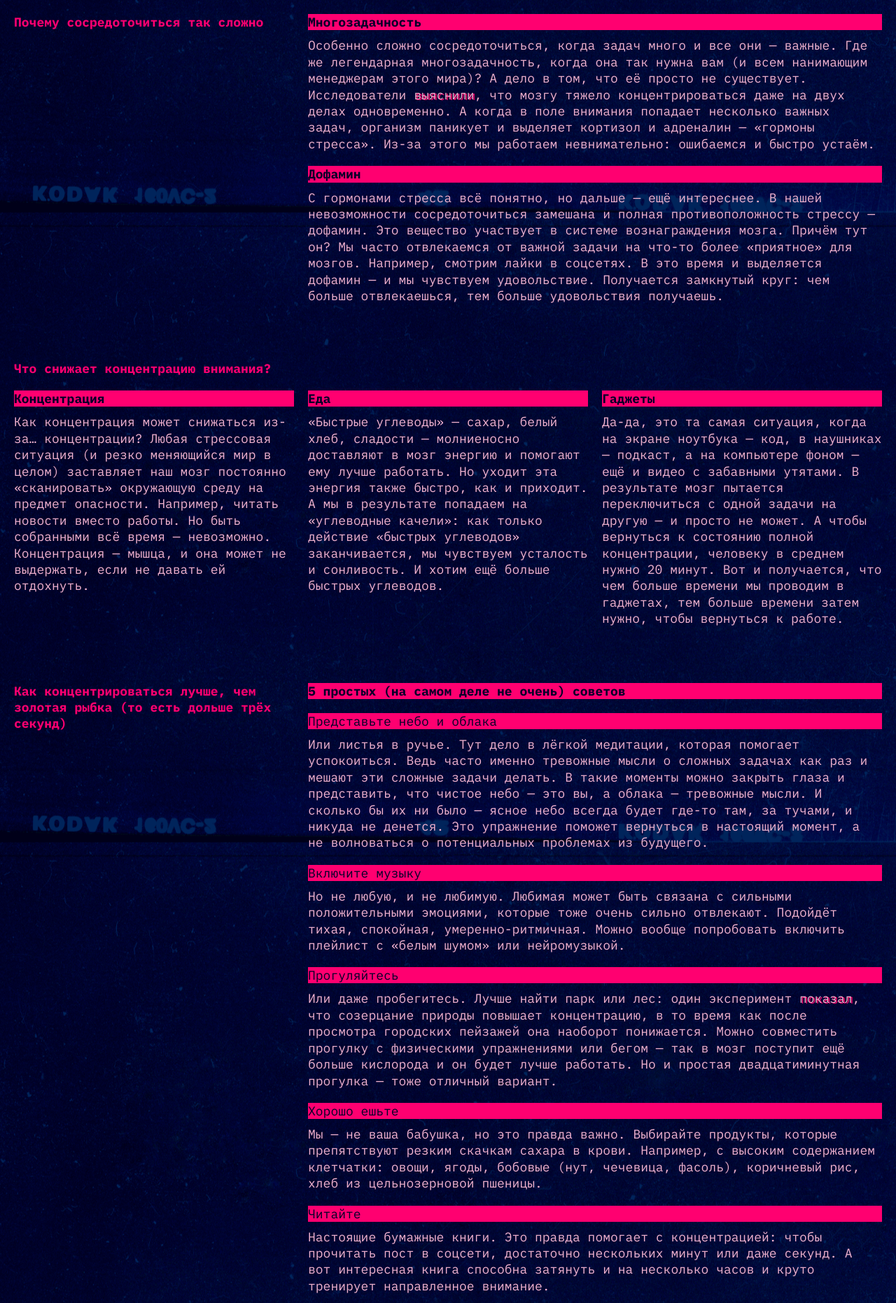
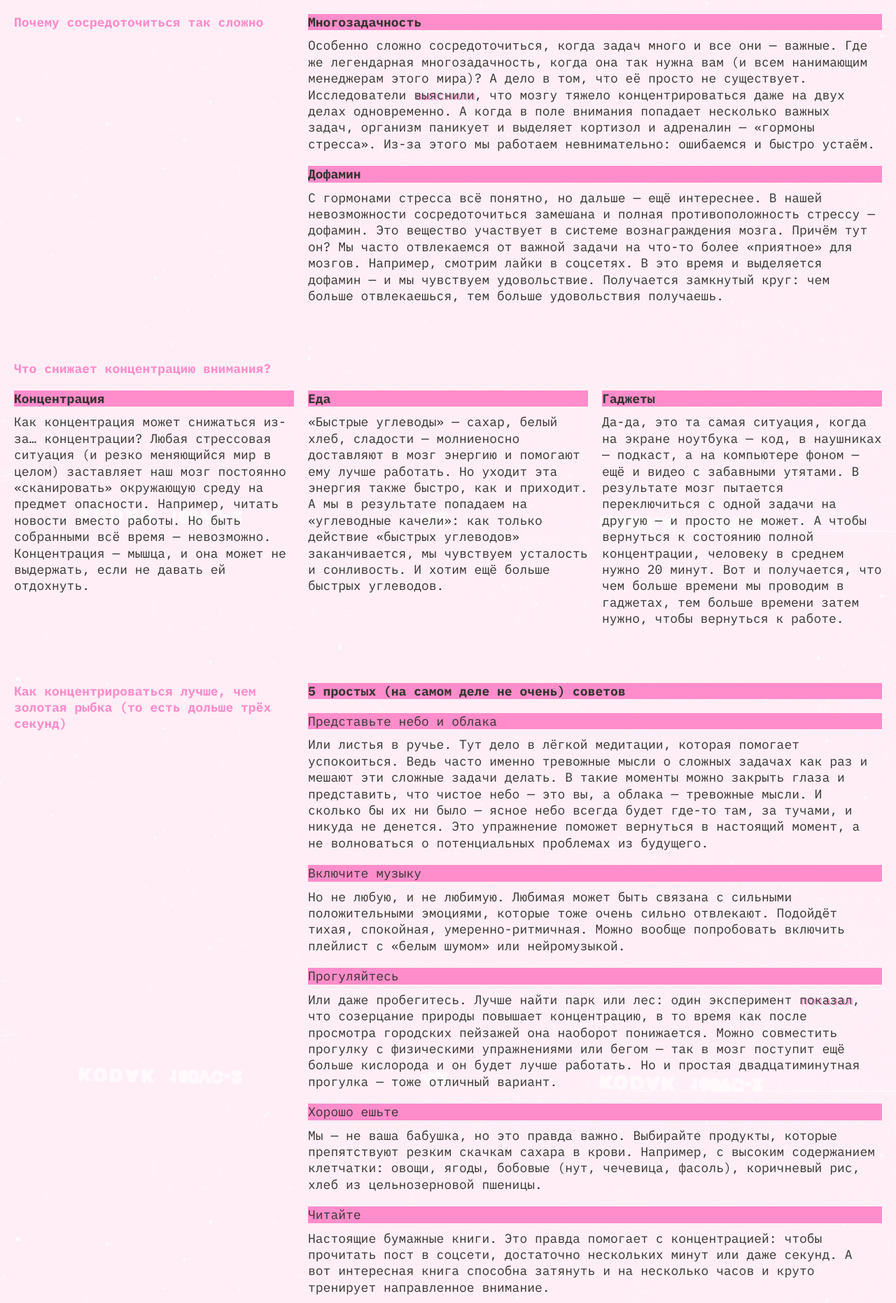
Before and after one commit to Polyanina-xenia/slozhno-sosredotochitsya-fd, a plain HTML site: page index.html in a window 1280 px wide. Shown: the part 840-2702 px from the top of the page at 70% size. Drawn offline with Linux system fonts and the light colour scheme.

Commit message:
исправление всех замечаний

```diff
--- a/index.html
+++ b/index.html
@@ -54,56 +54,70 @@
     <main class="content">
       <section class="content-section about">
         <h2 class="page__heading-title">Почему сосредоточиться так сложно</h2>
-        <div class="definestions-block text-content">
-          <h3 class="page__title title-decor">Многозадачность</h3>
-          <p class="page__text">Особенно сложно сосредоточиться, когда задач много и все они — важные.
+        <div class="cards-block text-content">
+          <article class="card">
+            <h3 class="card__title">Многозадачность</h3>
+            <p class="card__text">Особенно сложно сосредоточиться, когда задач много и все они — важные.
               Где же легендарная многозадачность, когда она так нужна вам (и всем
               нанимающим менеджерам этого мира)? А дело в том, что её просто не существует.
               Исследователи <a class="link" href="https://dana.org/news-and-insights/" target="_blank">выяснили</a>, что мозгу тяжело концентрироваться даже на двух делах одновременно.
               А когда в поле внимания попадает несколько важных задач, организм паникует и выделяет
               кортизол и адреналин — «гормоны стресса». Из-за этого мы работаем невнимательно:
               ошибаемся и быстро устаём.</p>
-          <h3 class="page__title title-decor">Дофамин</h3>
-          <p class="page__text">С гормонами стресса всё понятно, но дальше — ещё интереснее.
+          </article>
+          <article class="card">
+            <h3 class="card__title">Дофамин</h3>
+            <p class="card__text">С гормонами стресса всё понятно, но дальше — ещё интереснее.
               В нашей невозможности сосредоточиться замешана и полная противоположность
               стрессу — дофамин. Это вещество участвует в системе вознаграждения мозга.
               Причём тут он? Мы часто отвлекаемся от важной задачи на что-то более
               «приятное» для мозгов. Например, смотрим лайки в соцсетях.
               В это время и выделяется дофамин — и мы чувствуем удовольствие.
               Получается замкнутый круг: чем больше отвлекаешься, тем больше удовольствия получаешь.</p>
+          </article>
         </div>
       </section>
       <section class="content-section reasons">
         <h2 class="page__heading-title">Что снижает концентрацию внимания?</h2>
-        <div class="bad-impact-block">
-          <div>
-          <h3 class="page__title title-decor">Концентрация</h3>
-          <p class="page__text">Как концентрация может снижаться из-за… концентрации? Любая стрессовая ситуация (и резко меняющийся мир в целом) заставляет наш мозг постоянно «сканировать» окружающую среду на предмет опасности. Например, читать новости вместо работы. Но быть собранными всё время — невозможно. Концентрация — мышца, и она может не выдержать, если не давать ей отдохнуть.</p>
-          </div>
-          <div>
-          <h3 class="page__title title-decor">Еда</h3>
-          <p class="page__text">«Быстрые углеводы» — сахар, белый хлеб, сладости — молниеносно доставляют в мозг энергию и помогают ему лучше работать. Но уходит эта энергия также быстро, как и приходит. А мы в результате попадаем на «углеводные качели»: как только действие «быстрых углеводов» заканчивается, мы чувствуем усталость и сонливость. И хотим ещё больше быстрых углеводов.</p>
-          </div>
-          <div>
-          <h3 class="page__title title-decor">Гаджеты</h3>
-          <p class="page__text">Да-да, это та самая ситуация, когда на экране ноутбука — код, в наушниках — подкаст, а на компьютере фоном — ещё и видео с забавными утятами. В результате мозг пытается переключиться с одной задачи на другую — и просто не может. А чтобы вернуться к состоянию полной концентрации, человеку в среднем нужно 20 минут. Вот и получается, что чем больше времени мы проводим в гаджетах, тем больше времени затем нужно, чтобы вернуться к работе.</p>
-          </div>
+        <div class="cards-block bad-impact-block">
+          <article class="card">
+          <h3 class="card__title">Концентрация</h3>
+          <p class="card__text">Как концентрация может снижаться из-за… концентрации? Любая стрессовая ситуация (и резко меняющийся мир в целом) заставляет наш мозг постоянно «сканировать» окружающую среду на предмет опасности. Например, читать новости вместо работы. Но быть собранными всё время — невозможно. Концентрация — мышца, и она может не выдержать, если не давать ей отдохнуть.</p>
+          </article>
+          <article class="card">
+          <h3 class="card__title">Еда</h3>
+          <p class="card__text">«Быстрые углеводы» — сахар, белый хлеб, сладости — молниеносно доставляют в мозг энергию и помогают ему лучше работать. Но уходит эта энергия также быстро, как и приходит. А мы в результате попадаем на «углеводные качели»: как только действие «быстрых углеводов» заканчивается, мы чувствуем усталость и сонливость. И хотим ещё больше быстрых углеводов.</p>
+          </article>
+          <article class="card">
+          <h3 class="card__title">Гаджеты</h3>
+          <p class="card__text">Да-да, это та самая ситуация, когда на экране ноутбука — код, в наушниках — подкаст, а на компьютере фоном — ещё и видео с забавными утятами. В результате мозг пытается переключиться с одной задачи на другую — и просто не может. А чтобы вернуться к состоянию полной концентрации, человеку в среднем нужно 20 минут. Вот и получается, что чем больше времени мы проводим в гаджетах, тем больше времени затем нужно, чтобы вернуться к работе.</p>
+          </article>
         </div>
       </section>
       <section class="content-section recommendations">
         <h2 class="page__heading-title">Как концентрироваться лучше, чем золотая рыбка (то есть дольше трёх секунд)</h2>
-        <div class="recommendations-block">
-          <h3 class="page__title title-decor">5 простых (на самом деле не очень) советов</h3>
-          <h4 class="page__recommendation-title">Представьте небо и облака</h4>
-          <p class="page__text">Или листья в ручье. Тут дело в лёгкой медитации, которая помогает успокоиться. Ведь часто именно тревожные мысли о сложных задачах как раз и мешают эти сложные задачи делать. В такие моменты можно закрыть глаза и представить, что чистое небо — это вы, а облака — тревожные мысли. И сколько бы их ни было — ясное небо всегда будет где-то там, за тучами, и никуда не денется. Это упражнение поможет вернуться в настоящий момент, а не волноваться о потенциальных проблемах из будущего.</p>
-          <h4 class="page__recommendation-title">Включите музыку</h4>
-          <p class="page__text">Но не любую, и не любимую. Любимая может быть связана с сильными положительными эмоциями, которые тоже очень сильно отвлекают. Подойдёт тихая, спокойная, умеренно-ритмичная. Можно вообще попробовать включить плейлист с «белым шумом» или нейромузыкой.</p>
-          <h4 class="page__recommendation-title">Прогуляйтесь</h4>
-          <p class="page__text">Или даже пробегитесь. Лучше найти парк или лес: один эксперимент <a class="link" href="https://www.sciencedirect.com/science/article/abs/pii/S0272494415000328" target="_blank">показал</a>, что созерцание природы повышает концентрацию, в то время как после просмотра городских пейзажей она наоборот понижается. Можно совместить прогулку с физическими упражнениями или бегом — так в мозг поступит ещё больше кислорода и он будет лучше работать. Но и простая двадцатиминутная прогулка — тоже отличный вариант.</p>
-          <h4 class="page__recommendation-title">Хорошо ешьте</h4>
-          <p class="page__text">Мы — не ваша бабушка, но это правда важно. Выбирайте продукты, которые препятствуют резким скачкам сахара в крови. Например, с высоким содержанием клетчатки: овощи, ягоды, бобовые (нут, чечевица, фасоль), коричневый рис, хлеб из цельнозерновой пшеницы.</p>
-          <h4 class="page__recommendation-title">Читайте</h4>
-          <p class="page__text">Настоящие бумажные книги. Это правда помогает с концентрацией: чтобы прочитать пост в соцсети, достаточно нескольких минут или даже секунд. А вот интересная книга способна затянуть и на несколько часов и круто тренирует направленное внимание.</p>
+        <div class="cards-block">
+          <h3 class="card__title card-title-indent">5 простых (на самом деле не очень) советов</h3>
+          <article class="card">
+            <h4 class="card__title card-title-font-weight-normal">Представьте небо и облака</h4>
+            <p class="card__text">Или листья в ручье. Тут дело в лёгкой медитации, которая помогает успокоиться. Ведь часто именно тревожные мысли о сложных задачах как раз и мешают эти сложные задачи делать. В такие моменты можно закрыть глаза и представить, что чистое небо — это вы, а облака — тревожные мысли. И сколько бы их ни было — ясное небо всегда будет где-то там, за тучами, и никуда не денется. Это упражнение поможет вернуться в настоящий момент, а не волноваться о потенциальных проблемах из будущего.</p>
+          </article>
+          <article class="card">
+            <h4 class="card__title card-title-font-weight-normal">Включите музыку</h4>
+            <p class="card__text">Но не любую, и не любимую. Любимая может быть связана с сильными положительными эмоциями, которые тоже очень сильно отвлекают. Подойдёт тихая, спокойная, умеренно-ритмичная. Можно вообще попробовать включить плейлист с «белым шумом» или нейромузыкой.</p>
+          </article>
+          <article class="card">
+            <h4 class="card__title card-title-font-weight-normal">Прогуляйтесь</h4>
+            <p class="card__text">Или даже пробегитесь. Лучше найти парк или лес: один эксперимент <a class="link" href="https://www.sciencedirect.com/science/article/abs/pii/S0272494415000328" target="_blank">показал</a>, что созерцание природы повышает концентрацию, в то время как после просмотра городских пейзажей она наоборот понижается. Можно совместить прогулку с физическими упражнениями или бегом — так в мозг поступит ещё больше кислорода и он будет лучше работать. Но и простая двадцатиминутная прогулка — тоже отличный вариант.</p>
+          </article>
+          <article class="card">
+            <h4 class="card__title card-title-font-weight-normal">Хорошо ешьте</h4>
+            <p class="card__text">Мы — не ваша бабушка, но это правда важно. Выбирайте продукты, которые препятствуют резким скачкам сахара в крови. Например, с высоким содержанием клетчатки: овощи, ягоды, бобовые (нут, чечевица, фасоль), коричневый рис, хлеб из цельнозерновой пшеницы.</p>
+          </article>
+          <article class="card">
+            <h4 class="card__title card-title-font-weight-normal">Читайте</h4>
+            <p class="card__text">Настоящие бумажные книги. Это правда помогает с концентрацией: чтобы прочитать пост в соцсети, достаточно нескольких минут или даже секунд. А вот интересная книга способна затянуть и на несколько часов и круто тренирует направленное внимание.</p>
+          </article>
         </div>
       </section>
       <section class="content-section images-block">
--- a/styles/dark.css
+++ b/styles/dark.css
@@ -9,4 +9,30 @@
     Так стили написанные ниже будут иметь больший вес,
     чем стили в медиазапросе предпочтений пользователя
   */
+  --bg-image: url("../images/cover-image-dark.png");
+  --bg-color: #000028;
+  --accent-color: #ff0070;
+  --main-title-color: #db00ff;
+  --title-color: #000028;
+  --text-color: #f1b2ce;
+  --decoration-color: #ff0070;
+  --color-hover: rgba(255, 0, 112, 0.4);
+  .header__decoration-rec {
+  display: block;
 }
+}
+@media (prefers-color-scheme: dark) {
+  :root {
+  --bg-image: url("../images/cover-image-dark.png");
+  --bg-color: #000028;
+  --accent-color: #ff0070;
+  --main-title-color: #db00ff;
+  --title-color: #000028;
+  --text-color: #f1b2ce;
+  --decoration-color: #ff0070;
+  --color-hover: rgba(255, 0, 112, 0.4);
+  }
+  .header__decoration-rec {
+  display: block;
+}
+}
--- a/styles/light.css
+++ b/styles/light.css
@@ -15,11 +15,25 @@
   --main-title-color: #FFC2E6;
   --title-color: #353430;
   --text-color: #353430;
-
-.page__heading-title {
-  color: var(--text-color);
-}
-.header-decoration-rec {
+  --decoration-color: #353430;
+  --color-hover: rgba(53, 52, 48, 0.4);
+.header__decoration-rec {
   display: none;
 }
 }
+
+@media (prefers-color-scheme: light) {
+  :root {
+  --bg-image: url("../images/cover-image-light.png");
+  --bg-color: #FFC2E6;
+  --accent-color: #FF8DCB;
+  --main-title-color: #FFC2E6;
+  --title-color: #353430;
+  --text-color: #353430;
+  --decoration-color: #353430;
+  --color-hover: rgba(53, 52, 48, 0.4);
+  }
+  .header__decoration-rec {
+  display: none;
+}
+}
--- a/styles/style.css
+++ b/styles/style.css
@@ -1,21 +1,11 @@
 /* Основные стили проекта. Это стили для темы, которую вы верстаете первой. */
-:root {
-  --bg-image: url("../images/cover-image-dark.png");
-  --bg-color: #000028;
-  --main-font: "IBM Plex mono";
-  --accent-color: #ff0070;
-  --main-title-color: #db00ff;
-  --title-color: #000028;
-  --text-color: #f1b2ce;
-  --text-font-size: 18px;
-}
-
 .page {
   /* сохраните в разметке и стилях класс page у тега body. Он удобен, чтобы составлять селекторы для разных цветовых тем. */
   background-image: var(--bg-image);
   background-position: center;
   background-attachment: fixed;
   background-color: var(--bg-color);
+  background-size: cover;
 }
 
 .header {
@@ -30,13 +20,13 @@
 .header__decoration-rec {
   position: absolute;
   text-transform: uppercase;
-  color: var(--accent-color);
+  color: var(--decoration-color);
   font-size: 18px;
   line-height: 25px;
   justify-self: end;
   inset-inline-end: 38px;
   inset-block-start: 10px;
-  font-family: var(--main-font);
+  font-family: var(--main-font), monospace;
 }
 
 .header__decoration-rec::after {
@@ -45,8 +35,8 @@
   inline-size: 10px;
   block-size: 10px;
   border-radius: 50%;
-  box-shadow: 0 0 4px 2px var(--accent-color);
-  background-color: var(--accent-color);
+  box-shadow: 0 0 4px 2px var(--decoration-color);
+  background-color: var(--decoration-color);
   inset-inline-start: 40px;
   inset-block-start: 8px;
 }
@@ -60,8 +50,8 @@
   position: absolute;
   inline-size: 25px;
   block-size: 25px;
-  border-inline-end: 1px solid var(--accent-color);
-  border-block-start: 1px solid var(--accent-color);
+  border-inline-end: 1px solid var(--decoration-color);
+  border-block-start: 1px solid var(--decoration-color);
   inset-inline-end: 10px;
   inset-block-start: 10px;
 }
@@ -71,8 +61,8 @@
   position: absolute;
   inline-size: 25px;
   block-size: 25px;
-  border-inline-start: 1px solid var(--accent-color);
-  border-block-end: 1px solid var(--accent-color);
+  border-inline-start: 1px solid var(--decoration-color);
+  border-block-end: 1px solid var(--decoration-color);
   inset-inline-start: 10px;
   inset-block-end: 10px;
 }
@@ -94,17 +84,27 @@
 .header__theme-menu-button {
   background-color: transparent;
   border: none;
-  color: var(--accent-color);
-  font-family: var(--main-font);
+  color: var(--decoration-color);
+  font-family: var(--main-font), monospace;
   font-size: 18px;
   text-transform: lowercase;
   line-height: 18px;
-  width: 60px;
+  min-width: 60px;
+}
+.header__theme-menu-button:hover {
+  outline: 1px solid var(--color-hover);
+  outline-offset: 3px;
+}
+
+.header__theme-menu-button:focus {
+  outline: none;
+  border-bottom: 1px solid var(--decoration-color);
+  padding-bottom: 3px;
 }
 
 .header__theme-menu-button_active {
   pointer-events: none;
-  outline: 1px solid var(--accent-color);
+  outline: 1px solid var(--decoration-color);
   outline-offset: 3px;
 }
 
@@ -114,7 +114,7 @@
   text-wrap: wrap;
   line-height: 82.5%;
   text-shadow: 4px 4px 0 var(--accent-color);
-  font-family: var(--main-font);
+  font-family: var(--main-font), monospace;
   font-weight: bold;
   margin-block-start: 17px;
   margin-inline-start: 10px;
@@ -122,7 +122,7 @@
 
 .header__description {
   margin: 40px 10px;
-  font-family: var(--main-font);
+  font-family: var(--main-font), monospace;
   font-size: 18px;
   height: min-content;
   text-wrap: wrap;
@@ -132,13 +132,14 @@
 .title-decor {
   color: var(--title-color);
   background-color: var(--accent-color);
-  font-family: var(--main-font);
+  font-family: var(--main-font), monospace;
   line-height: 23.4px;
   font-size: var(--text-font-size);
 }
 
 .content {
   display: grid;
+  gap: 10px;
 }
 
 .content-section {
@@ -151,40 +152,42 @@
   margin-block-start: 40px;
 }
 
-.recommendations {
-  margin-block-start: 30px;
-}
-
-.recommendations-block .page__title {
-  margin-block-end: 20px;
-}
-
-.page__title {
+.card__title {
   inset-inline-start: 10px;
+  color: var(--title-color);
+  background-color: var(--accent-color);
+  font-family: var(--main-font), monospace;
+  line-height: 23.4px;
+  font-size: var(--text-font-size);
 }
 
 .page__heading-title {
   color: var(--accent-color);
-  font-family: var(--main-font);
+  font-family: var(--main-font), monospace;
   line-height: 23.4px;
   font-size: var(--text-font-size);
   font-weight: bold;
 }
 
-.page__text {
+.card__text {
   color: var(--text-color);
-  font-family: var(--main-font);
+  font-family: var(--main-font), monospace;
   line-height: 23.4px;
-  padding-block-start: 10px;
-  padding-block-end: 20px;
 }
 
-.definestions-block .page__text:last-child {
-  padding-block-end: 10px;
+.card {
+  display: grid;
+  gap: 10px;
+  align-content: start;
 }
 
-.recommendations-block .page__text:last-child {
-  padding-block-end: 10px;
+.cards-block {
+  display: grid;
+  gap: 20px;
+}
+
+.cards-block .card:last-child {
+  padding-block-end: 0px;
 }
 
 .link {
@@ -192,10 +195,15 @@
   text-decoration: none;
 }
 
-.page__recommendation-title {
-  color: var(--title-color);
-  background-color: var(--accent-color);
-  font-family: var(--main-font);
+.link:hover {
+  border-bottom: 1px solid var(--text-color);
+}
+
+.link:focus {
+  outline: 1px solid var(--text-color);
+}
+
+.card-title-font-weight-normal {
   font-weight: normal;
 }
 
@@ -229,9 +237,7 @@
 
 @media (width >= 768px) {
   .header {
-    display: grid;
     grid-template-columns: 1fr 1fr;
-    grid-template-rows: 1fr 1fr 1fr;
   }
 
   .decorated-zone::before {
@@ -285,36 +291,23 @@
   .content-section {
     display: grid;
     grid-template-columns: 1fr 2fr;
+    margin-block-end: 30px;
   }
 
   .page__heading-title {
     grid-column: 1;
   }
 
-  .definestions-block {
+  .cards-block {
     grid-column: 2;
-  }
-
-  .reasons {
-    margin-block-start: 70px;
   }
 
   .bad-impact-block {
     grid-column: 1 / span 2;
   }
 
-  .recommendations {
-    margin-block-start: 60px;
-  }
-
-  .recommendations-block {
-    grid-column: 2;
-  }
-
   .images-block {
-    display: grid;
     grid-template-columns: 1fr 1fr 1fr;
-    margin-block-start: 70px;
     margin-block-end: 20px;
     gap: 20px;
   }
@@ -356,7 +349,6 @@
   }
 
   .header__theme-menu-list {
-    display: flex;
     gap: 20px;
     flex-direction: row;
     margin-block-start: 0px;
@@ -371,10 +363,10 @@
   }
 
   .bad-impact-block {
-    display: grid;
     grid-template-columns: repeat(3, 1fr);
     gap: 20px;
     margin-block-start: 10px;
+    justify-content: start;
   }
 
   .images-block {
--- a/styles/variables.css
+++ b/styles/variables.css
@@ -2,3 +2,7 @@
   Переменные для вашего проекта
   и их переопределение под различные устройства
 */
+:root {
+  --main-font: "IBM Plex mono";
+  --text-font-size: 18px;
+}
```
Lines whose indentation alone changed are shown as unchanged.
